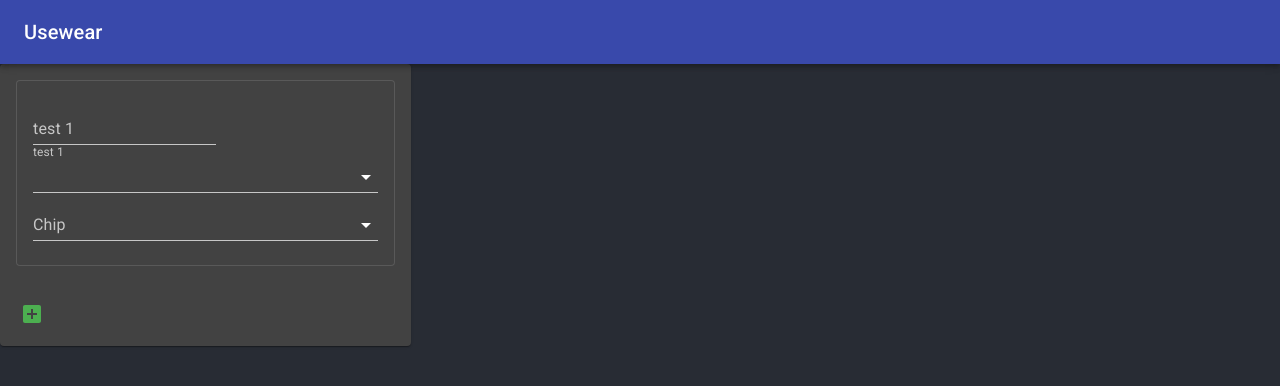
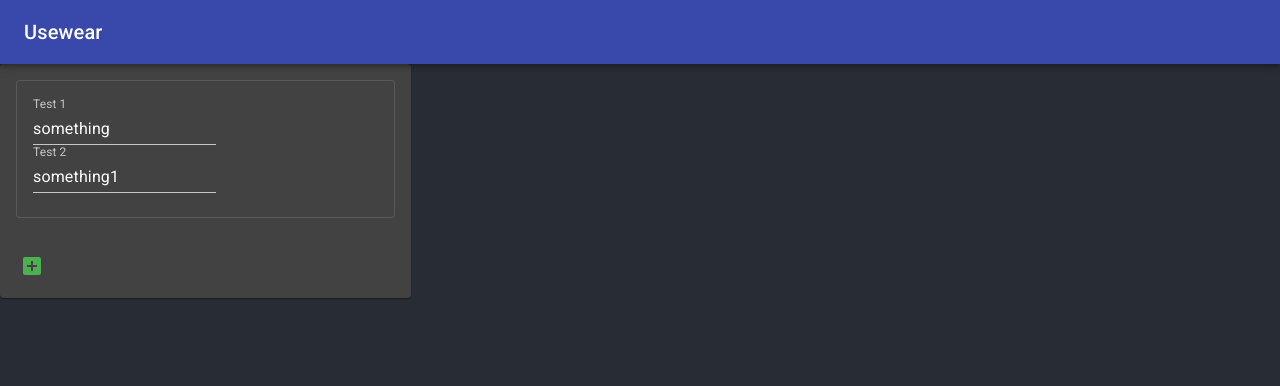
Before and after one commit to dimkinv/usewear-client, a React (Create React App) app: page / in a window 1280 px wide. Shown: the top 386 px of the page. Built offline with nearby package versions, Linux system fonts and the light colour scheme.

Commit message:
added smart input

```diff
--- a/package.json
+++ b/package.json
@@ -19,7 +19,7 @@
   },
   "scripts": {
     "start": "react-scripts start",
-    "build": "react-scripts build && cp static.json ./build",
+    "build": "react-scripts build",
     "test": "react-scripts test",
     "eject": "react-scripts eject",
     "heroku-postbuild": "npm run build"
--- a/src/App.tsx
+++ b/src/App.tsx
@@ -3,6 +3,7 @@ import { AppBar, Toolbar, Typography, createMuiTheme, ThemeProvider, Grid } from
 import './App.css';
 import { green } from '@material-ui/core/colors';
 import { SmartGroup } from './dynamic-forms/smart-group/SmartGroup';
+import { FormField, SmartInputType } from './dynamic-forms/smart-form.model';
 
 const darkTheme = createMuiTheme({
   palette: {
@@ -13,6 +14,23 @@ const darkTheme = createMuiTheme({
     },
   },
 });
+
+const testData: FormField[] = [
+  {
+    inputType: SmartInputType.text,
+    label: 'Test 1',
+    propertyName: 'test',
+    placeholder: 'Test Placeholder',
+    value: 'something'
+  },
+  {
+    inputType: SmartInputType.text,
+    label: 'Test 2',
+    propertyName: 'test1',
+    placeholder: 'Test1 Placeholder',
+    value: 'something1'
+  }
+];
 
 function App() {
   return (
@@ -26,7 +44,7 @@ function App() {
       </AppBar>
       <Grid container spacing={3}>
         <Grid item md={4} xs={12}>
-          <SmartGroup />
+          <SmartGroup fields={testData} />
         </Grid>
         <Grid item md={4} xs={12}>
 
--- /dev/null
+++ b/src/dynamic-forms/smart-form.model.ts
@@ -0,0 +1,15 @@
+export interface FormField{
+    propertyName: string;
+    value?: string | string[];
+    label:string;
+    placeholder?: string;
+    inputType: SmartInputType,
+    options?: string[]
+}
+
+export enum SmartInputType {
+    text = 'text',
+    select = 'select',
+    multi_select = 'multi_select',
+    date = 'date'
+  }
--- a/src/dynamic-forms/smart-group/SmartGroup.tsx
+++ b/src/dynamic-forms/smart-group/SmartGroup.tsx
@@ -1,32 +1,46 @@
 import { Card, CardContent, CardActions, IconButton } from '@material-ui/core';
 import { AddBox } from '@material-ui/icons'
-import React from 'react';
-import { SmartInput, SmartInputType } from '../smart-input/SmartInput';
+import React, { useEffect, useState } from 'react';
+import { FormField } from '../smart-form.model';
+import { SmartInput } from '../smart-input/SmartInput';
 
-const names = [
-    'Oliver Hansen',
-    'Van Henry',
-    'April Tucker',
-    'Ralph Hubbard',
-    'Omar Alexander',
-    'Carlos Abbott',
-    'Miriam Wagner',
-    'Bradley Wilkerson',
-    'Virginia Andrews',
-    'Kelly Snyder',
-];
+export interface SmartGroupProps {
+    fields: FormField[];
+}
 
-export const SmartGroup: React.FC = () => (
-    <Card variant="elevation">
+export const SmartGroup: React.FC<SmartGroupProps> = (props) => {
+    const initialState = props.fields.reduce((acc, field)=>{
+     return {
+         ...acc,
+         [field.propertyName]: field.value
+     }
+    }, {});
+    const [fieldsState, setFieldsState] = useState<{ [index: string]: string | string[] }>(initialState);
+
+    useEffect(()=>{
+        console.log(fieldsState);
+    }, [fieldsState])
+
+    return <Card variant="elevation">
         <CardContent>
             <Card variant="outlined">
                 <CardContent>
-                    <SmartInput label="test 1" inputType={SmartInputType.text} id="input" />
-                    <SmartInput label="test 1" inputType={SmartInputType.select} id="select" options={names} />
-                    <SmartInput label="test 1" inputType={SmartInputType.multi_select} id="multiselect" options={names} />
+                    {props.fields.map((field, index) =>
+                        <SmartInput
+                            key={index}
+                            label={field.label}
+                            inputType={field.inputType}
+                            id={field.propertyName}
+                            propertyName={field.propertyName}
+                            value={fieldsState![field.propertyName]}
+                            onChange={(fieldName, value) => setFieldsState({
+                                ...fieldsState,
+                                [fieldName]: value
+                            })}
+                        />
+                    )}
                 </CardContent>
             </Card>
-
         </CardContent>
         <CardActions>
             <IconButton color="primary" aria-label="upload picture" component="span">
@@ -34,7 +48,7 @@ export const SmartGroup: React.FC = () => (
             </IconButton>
         </CardActions>
     </Card>
-);
+};
 
 export interface FormGroupProps {
     isMultiple: boolean;
--- a/src/dynamic-forms/smart-input/SmartInput.tsx
+++ b/src/dynamic-forms/smart-input/SmartInput.tsx
@@ -1,22 +1,11 @@
 import { FormControl, InputLabel, MenuItem, Select, TextField } from '@material-ui/core';
 import React, { PropsWithChildren, useState } from 'react';
+import { FormField, SmartInputType } from '../smart-form.model';
 import { MultiSelect } from './MultiSelect';
 
-export interface SmartInputProps {
-  inputType: SmartInputType
-  label: string;
-  placeholder?: string;
+export interface SmartInputProps extends FormField {
   id: string;
-  value?: string | string[];
-  options?: string[];
-  onChange?: (newValue: unknown) => void;
-}
-
-export enum SmartInputType {
-  text = 'text',
-  select = 'select',
-  multi_select = 'multi_select',
-  date = 'date'
+  onChange: (fieldName: string, value: string | string[]) => void;
 }
 
 export const SmartInput: React.FC<SmartInputProps> = (props: PropsWithChildren<SmartInputProps>) => {
@@ -54,7 +43,7 @@ function renderComponent(props: PropsWithChildren<SmartInputProps>, personName:
           label={props.label}
           value={props.value}
           placeholder={props.placeholder}
-          onChange={props.onChange}
+          onChange={event => props.onChange(props.propertyName, event.target.value)}
         />
       </FormControl>
     case SmartInputType.select:
```
